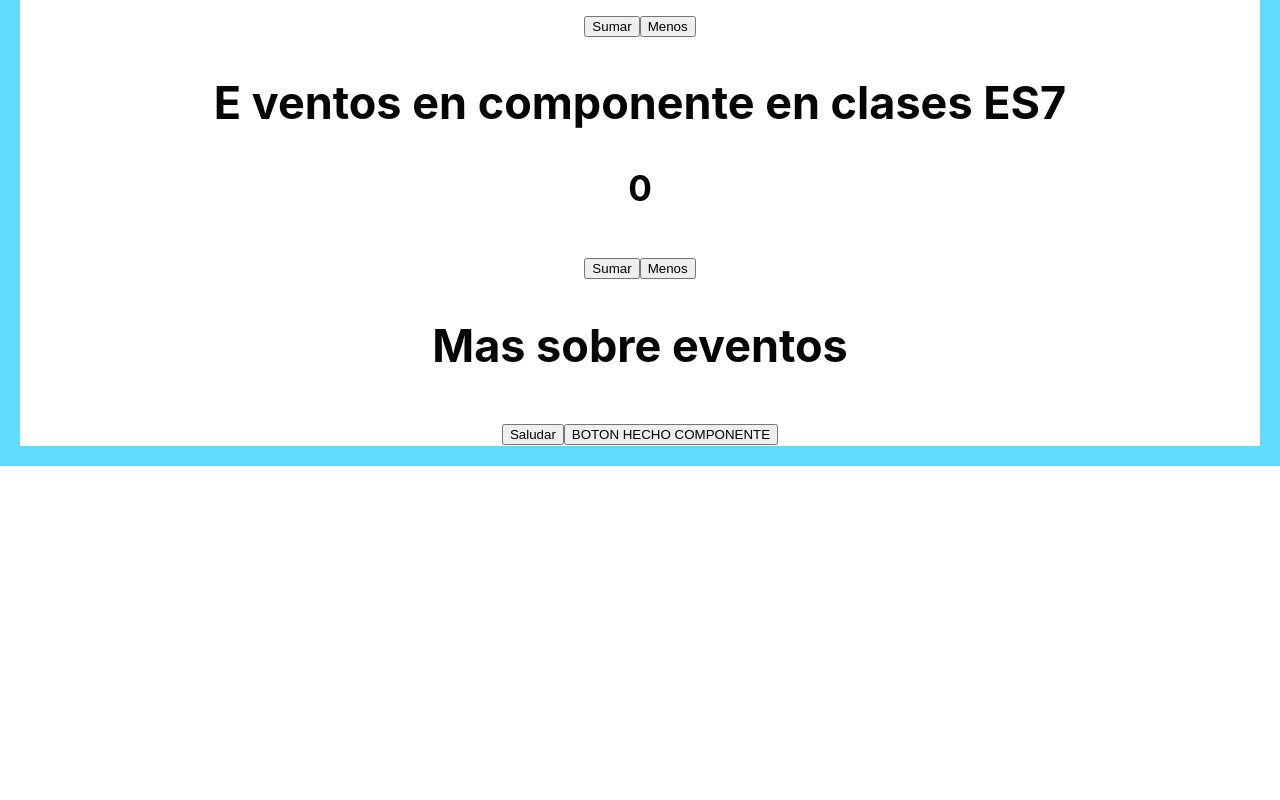
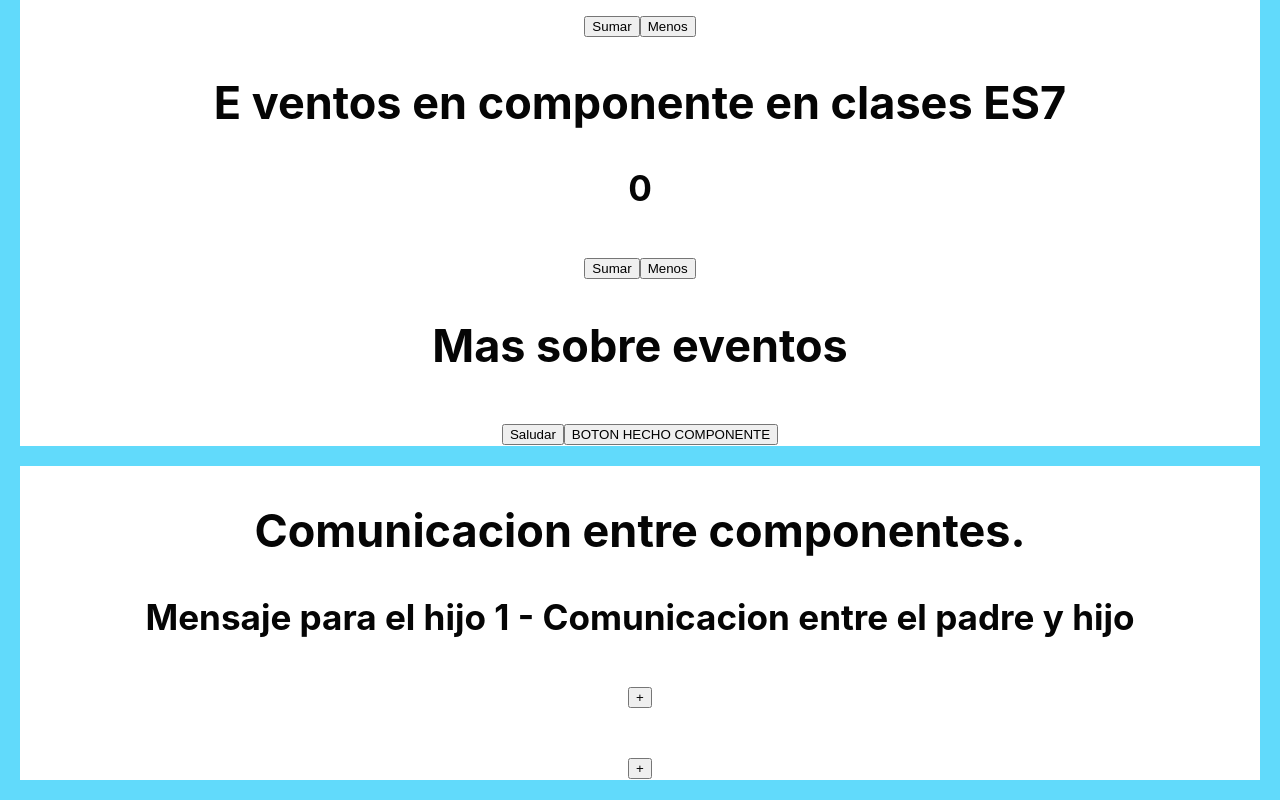
Before and after one commit to xNatzhu/React-curso-Jor-Mircha, a React (Create React App) app in the folder React-Basico/: page / in a window 1280 px wide. Shown: the part 2516-3316 px from the top of the page. Before the commit the page ends 2982 px from the top, so only its background shows below. Built offline with nearby package versions, Linux system fonts and the light colour scheme.

Commit message:
COMUNICACION ENTRE COMPONENTES

```diff
--- a/React-Basico/src/App.js
+++ b/React-Basico/src/App.js
@@ -7,6 +7,7 @@ import States from "./components/state/States.js";
 import RenderizadoCondicional from "./components/RenderizadoCondicional";
 import RenderizadoElementos from "./components/RenderizadoElementos";
 import {EventosES6, EventosES7, MasSobreEventos} from "./components/Eventos";
+import { Padre } from "./components/ComunicacionComponente";
 function App() {
 
   //example de propiedades
@@ -77,6 +78,11 @@ function App() {
         <EventosES7/>
         <MasSobreEventos/>
       </section>
+
+      <div  className="App-component">
+        <Padre/>
+
+      </div>
     </div>
   );
 }
--- /dev/null
+++ b/React-Basico/src/components/ComunicacionComponente.js
@@ -0,0 +1,48 @@
+import React,{Component} from "react";
+
+export class Padre extends Component{
+    state={
+       contador:0
+    }
+
+    /*REALIZAMOS ARROW PARA EVITAR EL BIN*/
+    incrementarContadore=(e)=>{
+        this.setState({
+            contador:this.state.contador + 1
+        })
+    }
+
+    render(){
+        return(
+            <>
+            <h2>Comunicacion entre componentes.</h2>
+            <Hijo msg="Mensaje para el hijo 1 - Comunicacion entre el padre y hijo"/>
+
+
+            {/*COMUNICACION DEL HIJO AL PADRE*/}
+
+            <Hijo incrementarContador ={this.incrementarContadore} />
+            </>
+        );
+    };
+}
+
+function Hijo(props) {
+    return(
+        <div>
+            {/*COMUNICACION DEL PADRE A HIJO*/}
+            <h3>{props.msg}</h3>
+            {/*--------------------------------*/}
+            {/*
+                COMUNICACION DE COMPONENTE HIJO A PADRE:
+
+            REACT ES UN UNIDIRRECIONAL ES DECIR QUE VA UNA SOLA DIRRECION
+
+            ¿ENTONCES COMO PUEDE COMUNICARSE EL HIJO AL COMPONENTE PADRE?
+
+            CON LOS EVENTOS PERSONALIZADOS O EVENTOS GENERAL. A LA HORA QUE SE EJECUTE LA FUNCION DEL HIJO PODRIA AFECTAR EL ESTADO DE UN COMPONENTE PADRE
+            */}
+            <button onClick={props.incrementarContador}>+</button>
+        </div>
+    )
+}
```
